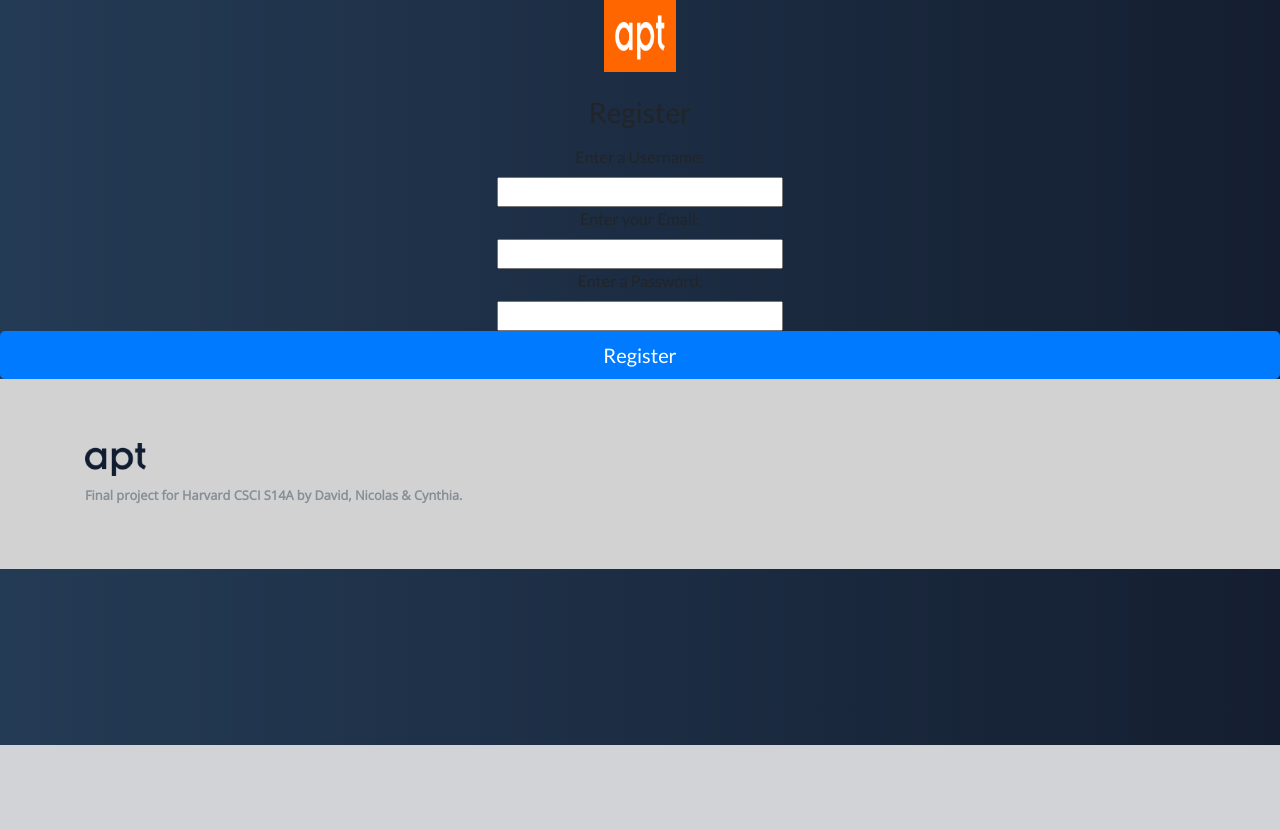
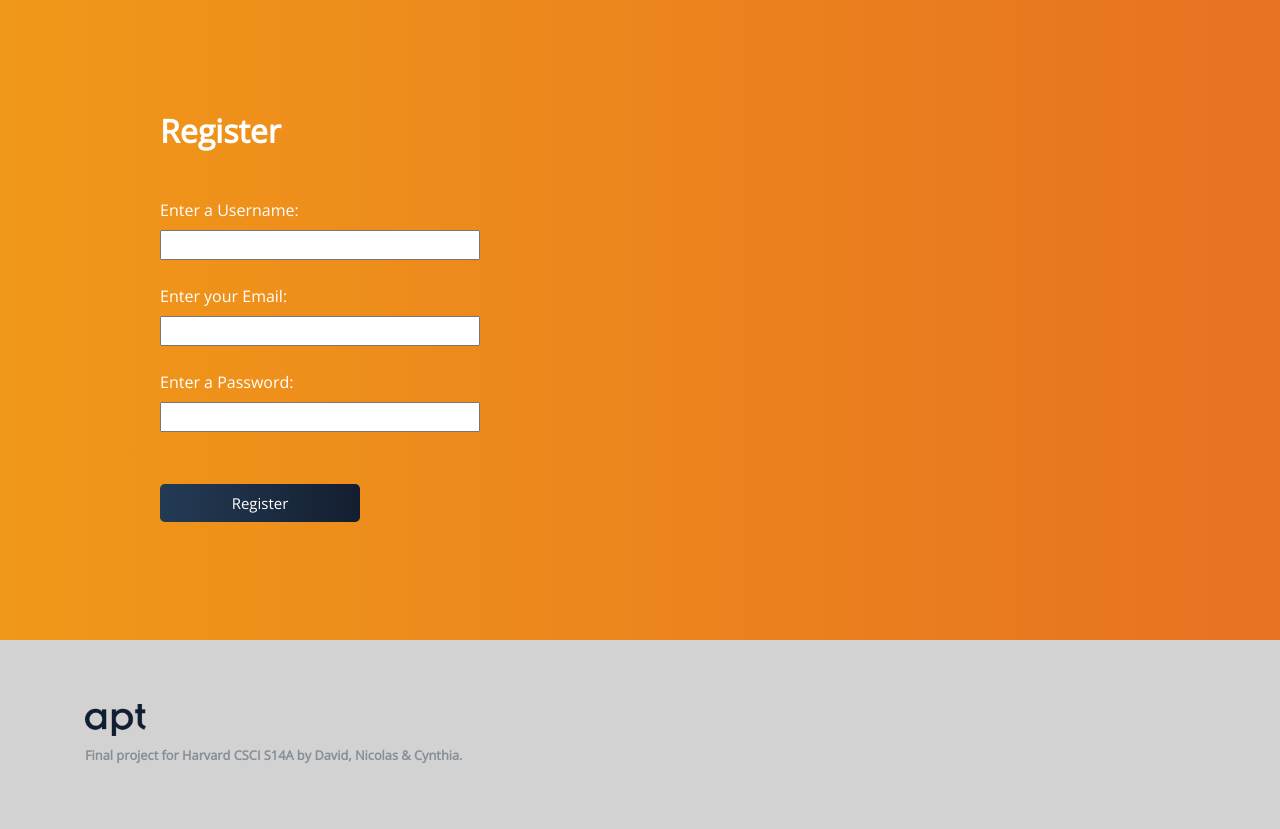
Before and after one commit to davidcrowe/apt, a Flask app: page /register in a window 1280 px wide. Shown: the part 55-884 px from the top of the page. Before the commit the page ends 800 px from the top, so only its background shows below. Run offline with Flask 2, Linux system fonts and the light colour scheme; some libraries are stand-ins or nearby versions.

Commit message:
Applied styles of website to page.

```diff
--- a/templates/register.html
+++ b/templates/register.html
@@ -1,43 +1,22 @@
-{% extends "layout.html" %}
+{% extends "layout.html" %} {% block body %}
+<section class="features-icons bg-light text-center" style="height: 640px; background: #FF512F;fallback for old browsers */background: -webkit-linear-gradient(to right, #F09819, #FF512F);background: linear-gradient(to right, #F09819, #e77221); ">
 
-
-{% block body %}
 	<body class="text-center">
-    <form class="form-signin">
-	  <img class="mb-4 apt-logo" src="../static/img/aptlogo.png" alt="" width="72" height="72">
-	  <h1 class="h3 mb-3 font-weight-normal">Register</h1>
-
-		<div class=>
-			{{ form.username.label }}<br>
+		<form class="form-signin" style="margin-left: 160px;">
+			<h1 class="mb-5" style="text-align: left;font-family: 'Open Sans', sans-serif;font-size: 32px;color: white;">Register</h1>
+			<div style="text-align: left; color: white; font-family: 'Open Sans', sans-serif;"> {{ form.username.label }}<br>
 				{{ form.username(size=32) }}<br>
-
-			{% for error in form.username.errors %}
-				<span style="color: red;">[{{ error }}]</span>
-			{% endfor %}
-		</div>
-
-		<div>
-			{{ form.email.label }}<br>
+				{% for error in form.username.errors %} <span style="color: red;">[{{ error }}]</span> {% endfor %} </div> <br>
+			<div style="text-align: left; color: white; font-family: 'Open Sans', sans-serif;"> {{ form.email.label }}<br>
 				{{ form.email(size=32) }}<br>
-
-			{% for error in form.email.errors %}
-				<span style="color: red;">[{{ error }}]</span>
-			{% endfor %}
-		</div>
-
-		<div>
-			{{ form.password.label }}<br>
+				{% for error in form.email.errors %} <span style="color: red;">[{{ error }}]</span> {% endfor %} </div> <br>
+			<div style="text-align: left; color: white; font-family: 'Open Sans', sans-serif;"> {{ form.password.label }}<br>
 				{{ form.password(size=32) }}<br>
-
-			{% for error in form.username.errors %}
-				<span style="color: red;">[{{ error }}]</span>
-			{% endfor %}
-		</div>
-
-		{{ form.submit(class="btn btn-lg btn-primary btn-block") }}
-
+				{% for error in form.username.errors %} <span style="color: red;">[{{ error }}]</span> {% endfor %} </div>
+			<br>
+			<br>
+			<br>
+			{{ form.submit(class="btn btn-lg btn-primary btn-block", style="width: 200px;float: left;position: relative;top: -20px;font-weight: normal;border-width: 0;font-family: 'Open Sans', sans-serif;font-size: 15px;color: #ffffff;background: #141E30;background: -webkit-linear-gradient(to right, #243B55, #141E30);background: linear-gradient(to right, #243B55, #141E30);") }}
 		</form>
-
 	</body>
-
-{% endblock %}
+</section> {% endblock %}
```
Lines whose indentation alone changed are shown as unchanged.
